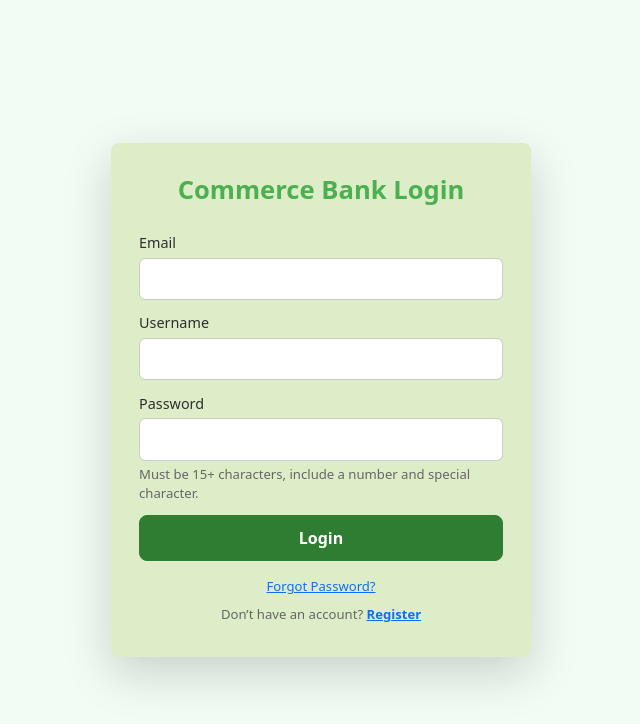
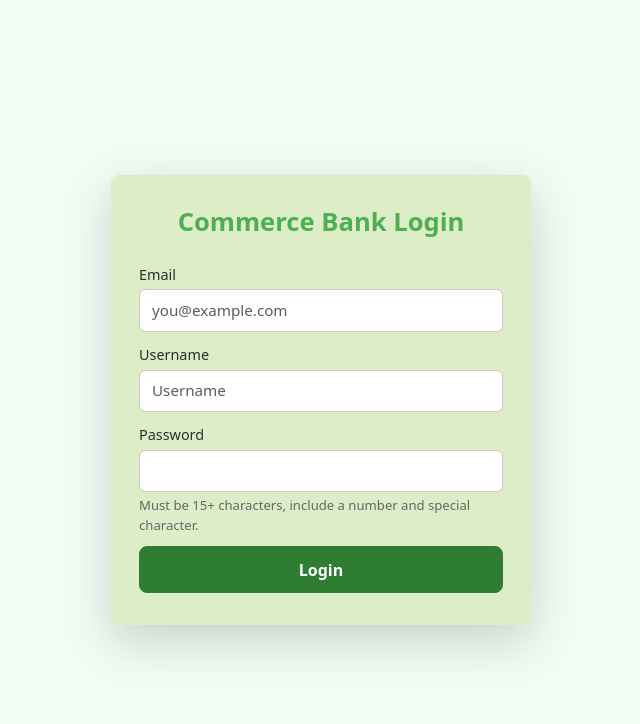
Before and after one commit to BrandenMitchell/Banking_App_Capstone, a React (Create React App) app in the folder App/client/: page / in a window 1280 px wide. Shown: the top 724 px of the page, without its empty margins (319-959 px from the left). Built offline with nearby package versions, Linux system fonts and the light colour scheme.

Commit message:
Updated the dev with the changes from the merge and cleaned up the JWT integration. added temp dashboard to test session functionality

```diff
--- a/App/client/src/App.js
+++ b/App/client/src/App.js
@@ -5,12 +5,13 @@
 import LoginPage from './pages/LoginPage';
 import RegisterPage from './pages/RegisterPage';
 import { Routes, Route } from 'react-router-dom';
-
+import DashboardPage from './pages/DashboardPage';
 const App = () => {
   return (
     <Routes>
       <Route path="/" element={<LoginPage />} />
       <Route path="/register" element={<RegisterPage />} />
+      <Route path="/dashboard" element={<DashboardPage />} />
       <Route path="*" element={<div>404 Not Found</div>} />
     </Routes>
   );
--- /dev/null
+++ b/App/client/src/components/Dashboard.js
@@ -0,0 +1,12 @@
+import React from "react";
+
+const Dashboard = () => {
+  return (
+    <div style={{ padding: "40px", textAlign: "center" }}>
+      <h1>Welcome to Your Dashboard!</h1>
+      <p>This is a test dashboard after login.</p>
+    </div>
+  );
+};
+
+export default Dashboard;
--- a/App/client/src/components/login.js
+++ b/App/client/src/components/login.js
@@ -1,32 +1,46 @@
 import React, { useState, useContext } from "react";
+import { useNavigate } from "react-router-dom";
 import { AuthContext } from "../context/authContext";
 import '../css/login.css'
 
 const Login = () => {
   const { login } = useContext(AuthContext);
+  const navigate = useNavigate();
+
   const [email, setEmail] = useState("");
   const [username, setUsername] = useState("");
   const [password, setPassword] = useState("");
   const [error, setError] = useState("");
 
-  const validatePassword = (pwd) => {
-    const regex = /^(?=.*[0-9])(?=.*[!@#$%^&*])[A-Za-z\d!@#$%^&*]{15,}$/;
-    return regex.test(pwd);
-  };
+  const validatePassword = (pwd) => /^(?=.*[0-9])(?=.*[!@#$%^&*])[A-Za-z\d!@#$%^&*]{15,}$/.test(pwd);
+  const validateEmail = (mail) => /^[^\s@]+@[^\s@]+\.[^\s@]+$/.test(mail);
 
   const handleSubmit = async (e) => {
     e.preventDefault();
-    if (!validatePassword(password)) {
-      setError(
-        "Password must be at least 15 characters long and include a number and a special character."
-      );
+
+    // Must fill either email or username
+    if (!email && !username) {
+      setError("Please enter either your email or username.");
       return;
     }
+
+    // Validate email if filled
+    if (email && !validateEmail(email)) {
+      setError("Invalid email format.");
+      return;
+    }
+
+    if (!validatePassword(password)) {
+      setError("Password must be at least 15 characters long and include a number and a special character.");
+      return;
+    }
+
     setError("");
 
     try {
-      await login({ username, email, password }); // Pass as object to context
+      await login({ username, email, password }); // context handles which one is filled
       alert("Logged in successfully!");
+      navigate("/dashboard"); // redirect to dashboard
     } catch (err) {
       console.error(err);
       setError(err.message || "Login failed");
@@ -49,7 +63,7 @@
               className="form-control"
               value={email}
               onChange={(e) => setEmail(e.target.value)}
-              required
+              placeholder="you@example.com"
             />
           </div>
 
@@ -61,7 +75,7 @@
               className="form-control"
               value={username}
               onChange={(e) => setUsername(e.target.value)}
-              required
+              placeholder="Username"
             />
           </div>
 
@@ -80,24 +94,8 @@
             </div>
           </div>
 
-          {/* Submit button */}
-          <button type="submit" className="btn btn-primary w-100">
-            Login
-          </button>
+          <button type="submit" className="btn btn-primary w-100">Login</button>
         </form>
-
-        {/* Links */}
-        <div className="text-center mt-3 small-text">
-          <a href="/forgot-password" className="d-block mb-2">
-            Forgot Password?
-          </a>
-          <span>
-            Don’t have an account?{" "}
-            <a href="/register" className="text-primary fw-bold">
-              Register
-            </a>
-          </span>
-        </div>
       </div>
     </div>
   );
--- /dev/null
+++ b/App/client/src/pages/DashboardPage.js
@@ -0,0 +1,10 @@
+import React from "react";
+import Dashboard from "../components/Dashboard";
+
+function DashboardPage(){
+    return (
+        <Dashboard/>
+    )
+}
+
+export default DashboardPage;
```
